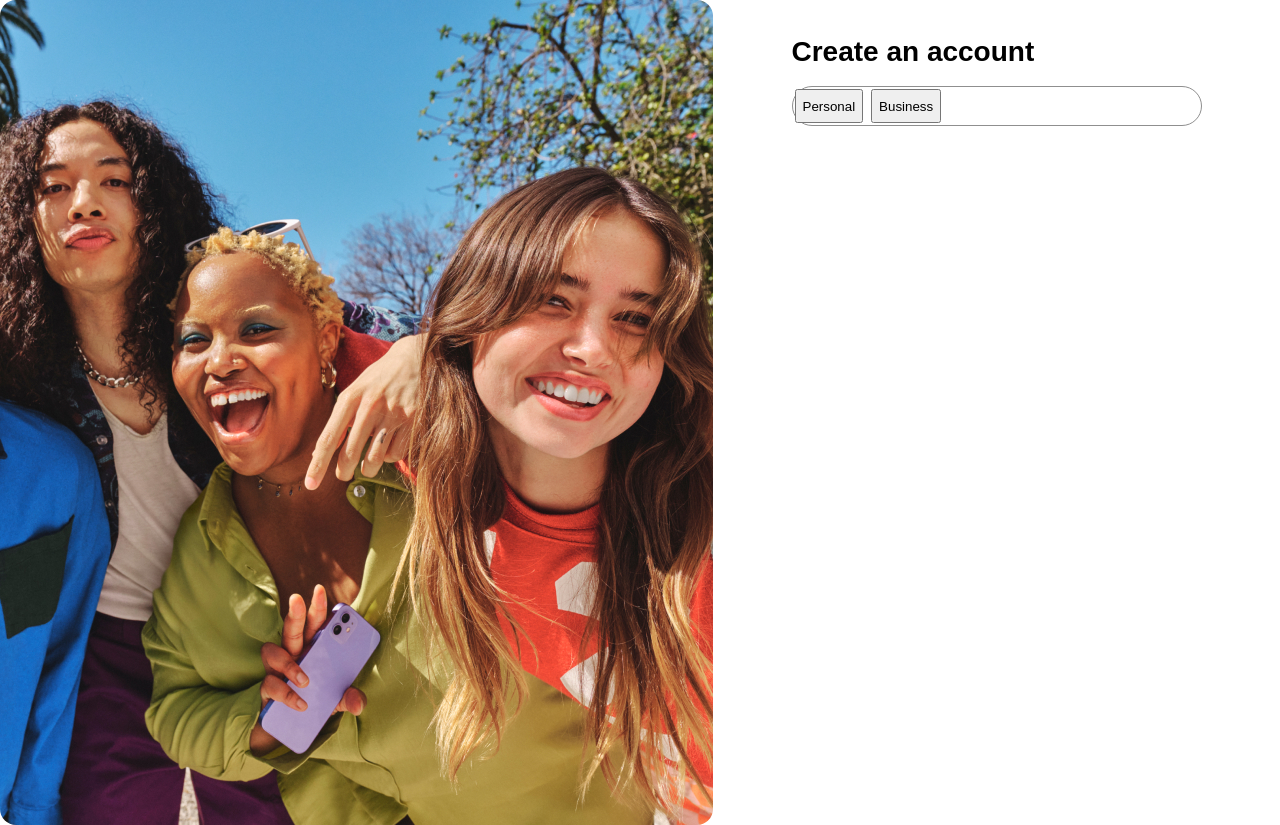
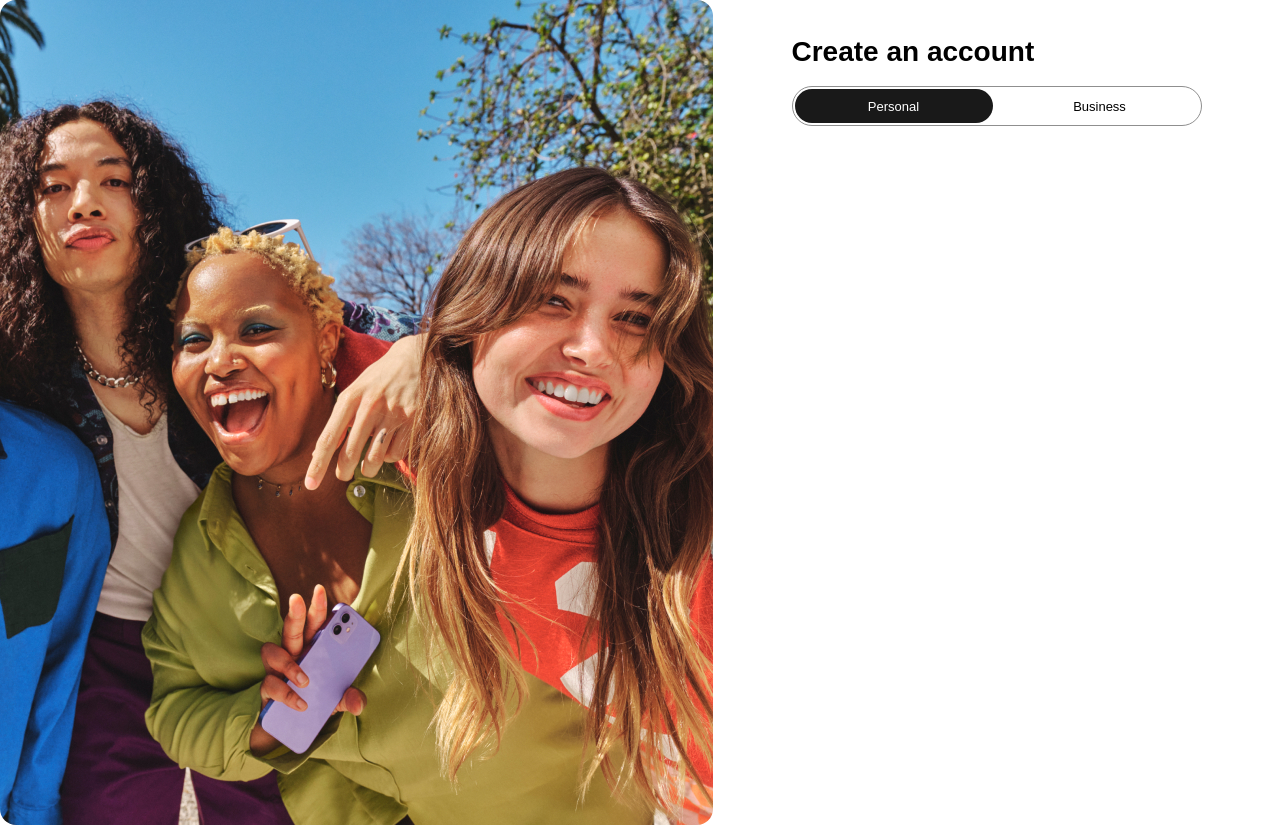
Before and after one commit to cybodt/login-form-ebay, a React (Vite) app: page /createaccount in a window 1280 px wide. Built offline with nearby package versions, Linux system fonts and the light colour scheme; a web font is replaced by a local one.

Commit message:
share code on github

```diff
--- a/src/App.jsx
+++ b/src/App.jsx
@@ -11,7 +11,7 @@ function App() {
           <Route
             path='/createaccount'
             element={[
-              <CreateAccount />
+              <CreateAccount key='1' />
             ]}
           />
           <Route
--- a/src/components/CreateAccount.css
+++ b/src/components/CreateAccount.css
@@ -60,5 +60,19 @@
 }
 
 .create-account__choose-type>button {
+  width: 50%;
+  height: 34px;
+  display: flex;
+  flex-direction: row;
+  justify-content: center;
+  align-items: center;
+  padding: 6px 16px;
+  box-sizing: border-box;
+  border: 0;
+  border-radius: 26px;
+  font-size: 13px;
   font-family: inherit;
+  cursor: pointer;
+  /* color: #fff;
+  background-color: #191919; */
 }
--- a/src/components/CreateAccount.jsx
+++ b/src/components/CreateAccount.jsx
@@ -1,7 +1,32 @@
-import React from 'react';
+import React, { useState } from 'react';
 import './CreateAccount.css';
 
 function CreateAccount() {
+  const styleSelect = ({
+    active: { color: '#fff', backgroundColor: '#191919' },
+    inactive: { color: '#000', backgroundColor: '#fff' }
+  });
+
+  const [chooseType, setChooseType] = useState({
+    typePersonal: styleSelect.active,
+    typeBusiness: styleSelect.inactive
+  });
+
+  const handleChoose = (e) => {
+    if (e.target.value === 'personal') {
+      setChooseType({
+        typePersonal: styleSelect.active,
+        typeBusiness: styleSelect.inactive
+      });
+    }
+    else {
+      setChooseType({
+        typePersonal: styleSelect.inactive,
+        typeBusiness: styleSelect.active
+      });
+    }
+  };
+
   return (
     <div className='create-account'>
       <div className='create-account__image'>
@@ -16,12 +41,18 @@ function CreateAccount() {
           <button
             type='button'
             className='create-account__choose-personal'
+            value='personal'
+            onClick={handleChoose}
+            style={chooseType.typePersonal}
           >
             Personal
           </button>
           <button
             type='button'
             className='create-account__choose-business'
+            value='business'
+            onClick={handleChoose}
+            style={chooseType.typeBusiness}
           >
             Business
           </button>
```
